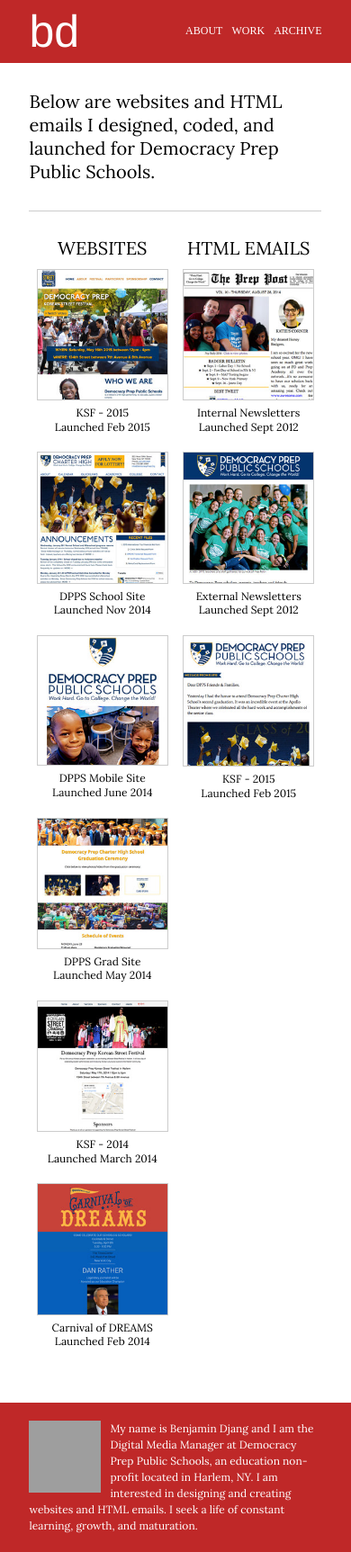
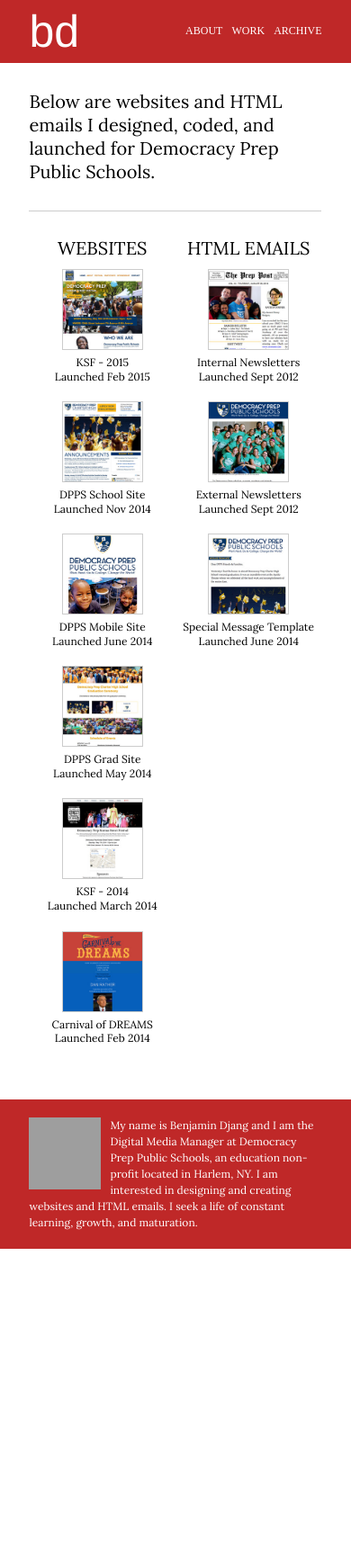
Before and after one commit to bdjang/benjamin-djang, a Jekyll site: the page built from work.html, in a window 390 px wide, cut to the strip 0-1725 px from the top of the page. Shown: the whole strip at 90% size. Built offline with Jekyll 4.4.1, drawn with Linux system fonts in a browser that asks for light colours; after the commit the page ends 1388 px from its top, so only the background shows below that; grey boxes are pictures that could not be loaded.

Commit message:
Adjust image sizes for Work page; added text in About page

```diff
--- a/about.html
+++ b/about.html
@@ -21,7 +21,8 @@
           </article>
 
           <article class="col-6-12 grid-pad-left">
-            <p>My name is Benjamin Djang and I am currently the Digital Media Manager at Democracy Prep Public Schools. My responsibilities include building websites as needed and managing the internal and external newsletters.</p>
+            <p>My name is Benjamin Djang and I am the Digital Media Manager at Democracy Prep Public Schools. My responsibilities include building websites as needed and managing the internal and external newsletters.</p>
+            <p>This website was built using <a href="http://jekyllrb.com/" target="_blank">Jekyll</a>, a static site generator, and is hosted by <a href="https://pages.github.com/" target="_blank">GitHub Pages</a>.</p>
           </article>
 
           <!-- <svg viewBox="0 0 16 16">
--- a/css/main.scss
+++ b/css/main.scss
@@ -233,6 +233,34 @@
 =====================================================================
 =====================================================================*/
 
+@media only screen and (max-width: 1162px) {
+	.workEffect {
+		max-width: 180px;
+		height: 180px;
+	}
+}
+
+@media only screen and (max-width: 960px) {
+	.workEffect {
+		max-width: 140px;
+		height: 140px;
+	}
+}
+
+@media only screen and (max-width: 777px) {
+	.workEffect {
+		max-width: 120px;
+		height: 120px;
+	}
+}
+
+@media only screen and (max-width: 681px) {
+	.workEffect {
+		max-width: 100px;
+		height: 100px;
+	}
+}
+
 @media only screen and (max-width: 600px) {
 	/*[class*='col-'] {
 		width:100%;
--- a/work.html
+++ b/work.html
@@ -106,11 +106,11 @@
               <figure class="workEffect">
                 <a href="http://democracyprep.org/external-newsletters/class-of-2018-grad.html" target="_blank"><img src="img/special-message_preview_mini.jpg" alt="Special Message"></a>
                 <figcaption>
-                  <a href="http://democracyprep.org/external-newsletters/class-of-2018-grad.html" target="_blank"><p>Website Title</p>
-                  <p>Date Launched</p></a>
+                  <a href="http://democracyprep.org/external-newsletters/class-of-2018-grad.html" target="_blank"><p>Special Message Template</p>
+                  <p>Launched June 2014</p></a>
                 </figcaption>
               </figure>
-              <aside>KSF - 2015<br />Launched Feb 2015</aside>
+              <aside>Special Message Template<br />Launched June 2014</aside>
 
           </article>
 
```
